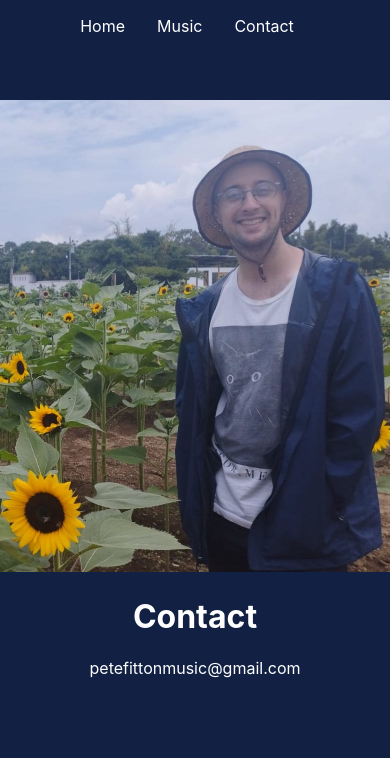
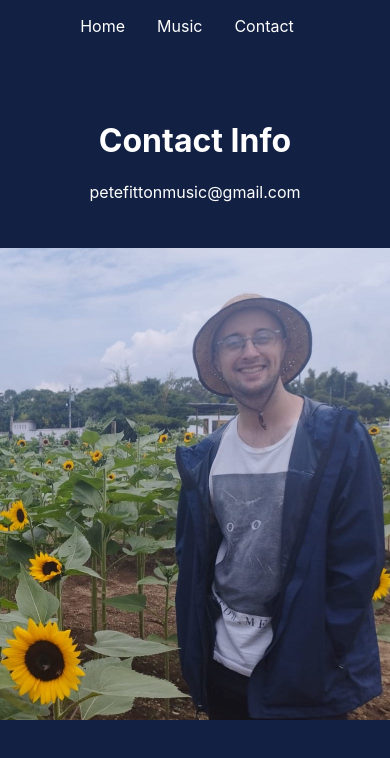
Before and after one commit to petefitton/petefitton-production, a React (Create React App) app: page /petefitton-production/contact in a window 390 px wide. Shown: the top 758 px of the page. Built offline with nearby package versions, Linux system fonts and the light colour scheme.

Commit message:
Restructure ContactPage, add playsinline to video on HomePage, and adjust mobile functionality on MusicPage

```diff
--- a/src/Pages/ContactPage.css
+++ b/src/Pages/ContactPage.css
@@ -1,4 +1,5 @@
 .contact-page-photo {
     max-width: 100%;
     max-height: 66vh;
+    margin-top: 30px;
 }
--- a/src/Pages/ContactPage.js
+++ b/src/Pages/ContactPage.js
@@ -12,9 +12,9 @@ function ContactPage() {
       {imagesLoaded ?
         <div className="contactpage-container pt-100">
           <div className="content-container">
+            <h1>Contact Info</h1>
+            <p>petefittonmusic@gmail.com</p>
             <img src={imageUrls[0]} alt="Pete Fitton" className="contact-page-photo" />
-            <h1>Contact</h1>
-            <p>petefittonmusic@gmail.com</p>
           </div>
         </div>
       :
--- a/src/Pages/HomePage.js
+++ b/src/Pages/HomePage.js
@@ -29,7 +29,7 @@ function HomePage() {
         <div className="homepage-container">
           <div className="background-animation">
               <Link to="/music">
-                <video src={videoUrls[0]} alt="Latest Album Cover" className="hero-image" type="video/mp4" autoPlay muted loop />
+                <video src={videoUrls[0]} alt="The Starting of Something New Album Cover" className="hero-image" type="video/mp4" autoPlay muted loop playsinline />
               </Link>
           </div>
         </div>
--- a/src/Pages/MusicPage.css
+++ b/src/Pages/MusicPage.css
@@ -6,7 +6,7 @@
     border: 2px solid white;
     transition: transform 0.5s;
 }
-.album-cover-container:hover {
+.album-cover-container:hover, .album-cover-container:focus {
     transform: scale(1.1);
 }
 
@@ -24,7 +24,7 @@
     position: relative;
     transition: opacity 0.3s;
 }
-.album-cover-container:hover .album-cover-image {
+.album-cover-container:hover .album-cover-image, .album-cover-container:focus .album-cover-image {
     opacity: 0;
 }
 
--- a/src/Pages/MusicPage.js
+++ b/src/Pages/MusicPage.js
@@ -24,7 +24,7 @@ function MusicPage() {
       {imagesLoaded ?
       <div className="musicpage-container pt-100">
         {releases.map((release, index) => (
-          <div className="album-cover-container black-background" key={index}>
+          <div className="album-cover-container black-background" key={index} tabIndex={index}>
             <img src={imageUrls[0]} alt="Latest Album Cover" className="album-cover-image" />
             <div className="album-cover-info">
               <div className="album-cover-no-title-container">
```
Also changed, not shown: 1 other file (tests, documents, lock files or other folders).
